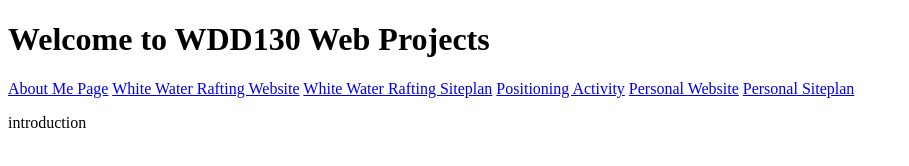
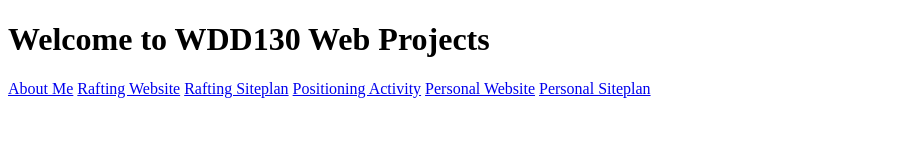
Before and after one commit to yingzhang0897/wdd130, a plain HTML site: page index.html in a window 1280 px wide. Shown: the whole page, without its empty margins (0-909 px from the left). Drawn offline with Linux system fonts and the light colour scheme.

Commit message:
second commit

```diff
--- a/index.html
+++ b/index.html
@@ -8,13 +8,13 @@
 <body>
     <h1>Welcome to WDD130 Web Projects</h1>
     <nav>
-        <a href="aboutme/index.html">About Me Page</a>
-        <a href="wwr/index.html">White Water Rafting Website</a>
-        <a href="wwr/site-plan-rafting.html">White Water Rafting Siteplan</a>
+        <a href="aboutme/index.html">About Me</a>
+        <a href="wwr/index.html">Rafting Website</a>
+        <a href="wwr/site-plan-rafting.html">Rafting Siteplan</a>
         <a href="positioning.html">Positioning Activity</a>
         <a href="#">Personal Website</a>
         <a href="#">Personal Siteplan</a>
     </nav>
-    <p>introduction</p>
+
 </body>
 </html>
```
Also changed, not shown: 1 other file.
